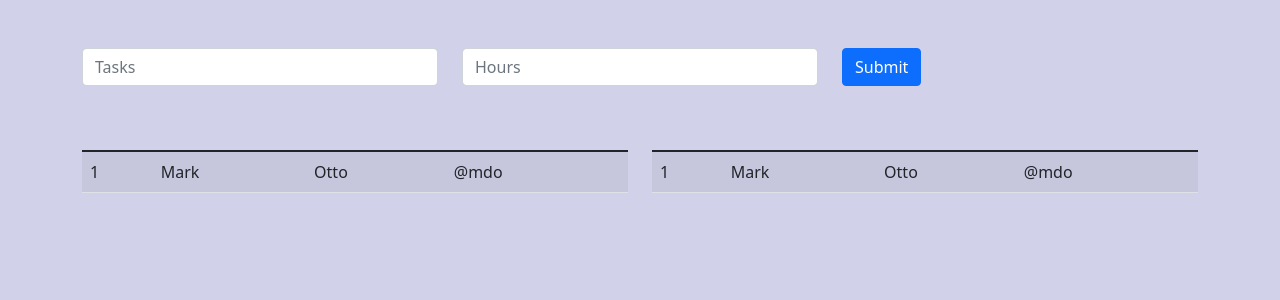
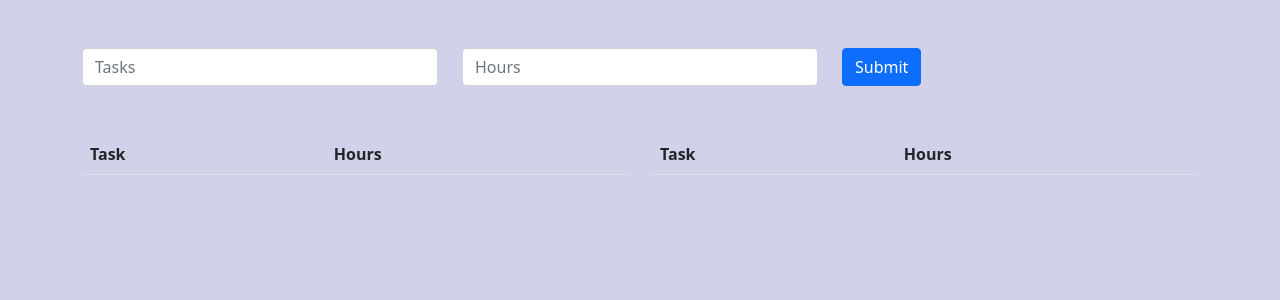
Before and after one commit to anmolft9/Revision, a React (Create React App) app: page / in a window 1280 px wide. Shown: the top 300 px of the page. Built offline with nearby package versions, Linux system fonts and the light colour scheme.

Commit message:
practise mode more

```diff
--- a/src/App.js
+++ b/src/App.js
@@ -9,7 +9,7 @@ function App() {
   const [formValue, setFormValue] = useState([]);
 
   const getTheData = (task) => {
-    setFormValue([task]);
+    setFormValue([...formValue, task]);
   };
 
   // console.log(formValue);
--- a/src/components/ListArea.js
+++ b/src/components/ListArea.js
@@ -6,10 +6,10 @@ export const ListArea = ({ formValue }) => {
   return (
     <Row>
       <Col>
-        <ListTask formValue={formValue} />
+        <ListTask name="entry" formValue={formValue} />
       </Col>
       <Col>
-        <ListTask formValue={formValue} />
+        <ListTask name="bad" formValue={formValue} />
       </Col>
     </Row>
   );
--- a/src/components/ListTask.js
+++ b/src/components/ListTask.js
@@ -1,22 +1,25 @@
 import React from "react";
 import Table from "react-bootstrap/Table";
 
-export const ListTask = ({ formValue }) => {
-  console.log(formValue);
+export const ListTask = ({ formValue = [] }) => {
+  // console.log(formValue);
   return (
     <Table striped>
       <thead>
         <tr>
-          <th>{formValue.type}</th>
+          <th>Task</th>
+          <th>Hours</th>
         </tr>
       </thead>
       <tbody>
-        <tr>
-          <td>1</td>
-          <td>Mark</td>
-          <td>Otto</td>
-          <td>@mdo</td>
-        </tr>
+        {formValue.map((item) => {
+          return (
+            <tr>
+              <td>{item.tasks}</td>
+              <td>{item.hrs}</td>
+            </tr>
+          );
+        })}
       </tbody>
     </Table>
   );
```
